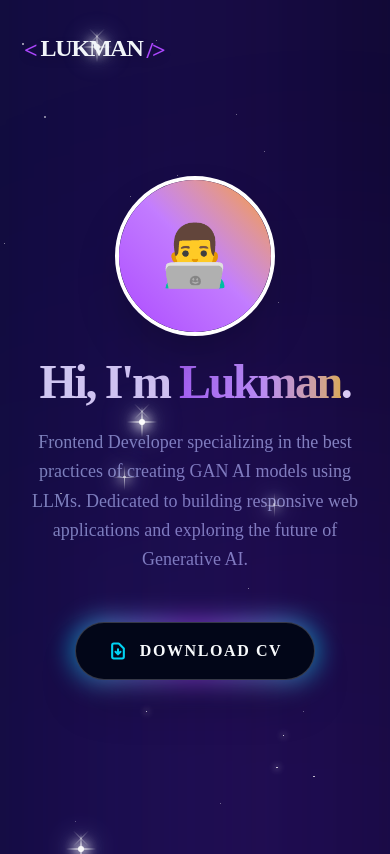
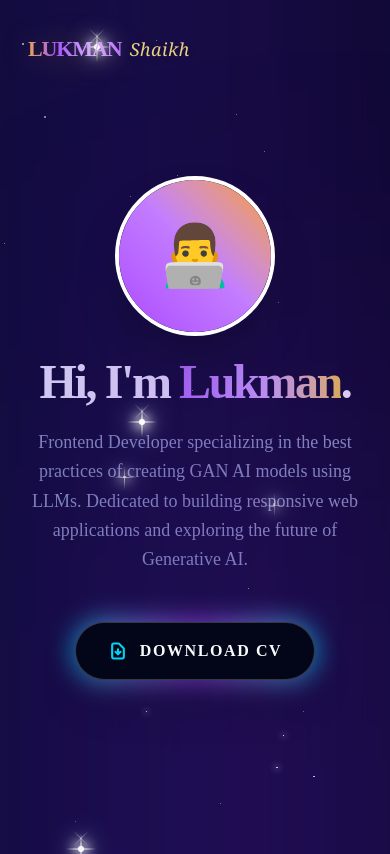
Before and after one commit to lukman-47/portfolio, a Next.js app: page / in a window 390 px wide. Shown: the top 854 px of the page. Built offline with nearby package versions, Linux system fonts and the light colour scheme.

Commit message:
feat: upgrade top-left logo to premium royal animated 'Lukman Shaikh' design

```diff
--- a/src/app/page.tsx
+++ b/src/app/page.tsx
@@ -290,14 +290,48 @@ export default async function Portfolio() {
         </div>
       </div>
 
-      {/* Premium Text Logo */}
-      <div className="fixed top-8 left-6 md:top-10 md:left-12 z-[110]">
-        <Link href="#top" className="text-2xl md:text-3xl font-black tracking-tighter flex items-center gap-1 group drop-shadow-lg">
-          <span className="text-purple-500 group-hover:-translate-x-1 transition-transform duration-300">&lt;</span>
-          <span className="text-slate-100 group-hover:text-transparent group-hover:bg-clip-text group-hover:bg-gradient-to-r group-hover:from-purple-400 group-hover:to-amber-400 transition-all duration-500 pb-1">
-            LUKMAN
-          </span>
-          <span className="text-purple-500 group-hover:translate-x-1 transition-transform duration-300">/&gt;</span>
+      {/* Royal Shimmer CSS & Premium Text Logo */}
+      <style>{`
+        @keyframes royal-shine {
+          to { background-position: 200% center; }
+        }
+        .text-royal-shine {
+          background: linear-gradient(
+            to right,
+            #d8b4fe 0%,
+            #a855f7 20%,
+            #fbbf24 40%,
+            #fef08a 50%,
+            #fbbf24 60%,
+            #a855f7 80%,
+            #d8b4fe 100%
+          );
+          background-size: 200% auto;
+          color: transparent;
+          -webkit-background-clip: text;
+          background-clip: text;
+          animation: royal-shine 4s linear infinite;
+        }
+      `}</style>
+      <div className="fixed top-6 left-4 md:top-8 md:left-8 z-[110] select-none">
+        <Link href="#top" className="group relative block px-3 py-2">
+          {/* Subtle Outer Glow */}
+          <div className="absolute inset-0 bg-gradient-to-r from-purple-500/0 via-amber-500/10 to-transparent blur-xl opacity-0 group-hover:opacity-100 transition-opacity duration-1000 rounded-full" />
+
+          <div className="relative flex flex-col">
+            <h1 className="text-[22px] md:text-3xl font-black tracking-tighter whitespace-nowrap flex items-center">
+              {/* LUKMAN with continuous royal shine */}
+              <span className="uppercase text-royal-shine drop-shadow-[0_2px_15px_rgba(251,191,36,0.3)] group-hover:scale-105 transition-transform duration-500 origin-left">
+                LUKMAN
+              </span>
+              {/* SHAIKH in elegant serif gold */}
+              <span className="ml-2 font-serif italic text-lg md:text-[26px] text-amber-200/90 font-medium tracking-wide group-hover:scale-105 transition-transform duration-500 delay-100 origin-left drop-shadow-md">
+                Shaikh
+              </span>
+            </h1>
+            {/* Animated Royal Underline */}
+            <div className="h-[2px] w-0 bg-gradient-to-r from-amber-400 via-purple-500 to-transparent group-hover:w-full transition-all duration-[800ms] ease-out mt-1 rounded-full opacity-80 shadow-[0_0_10px_rgba(168,85,247,0.5)]" />
+          </div>
         </Link>
       </div>
 
```
